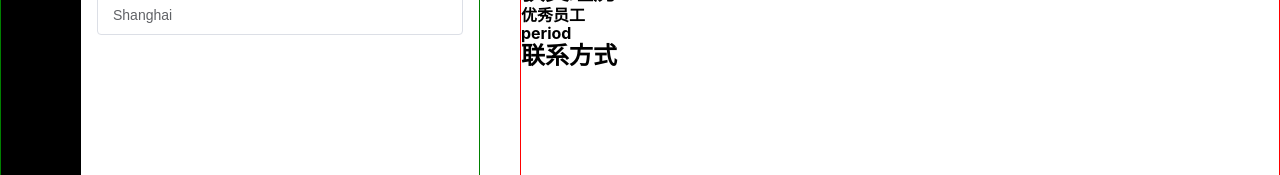
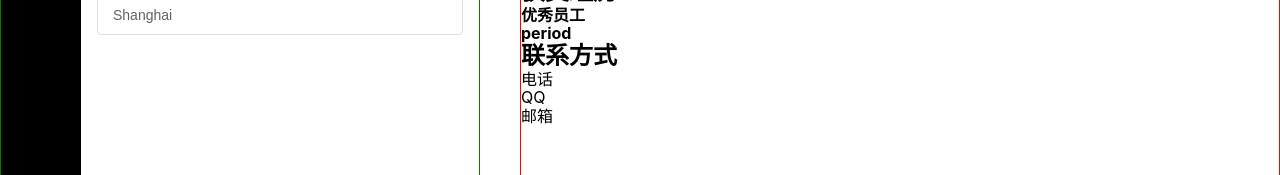
Before and after one commit to CheneyZhangCH/vue-resumer-1, a Vue app: page / in a window 1280 px wide. Shown: the part 594-769 px from the top of the page. Built offline with nearby package versions, Linux system fonts and the light colour scheme.

Commit message:
修复preview组件显示错误

```diff
--- a/src/components/Preview.vue
+++ b/src/components/Preview.vue
@@ -57,12 +57,15 @@
 
     <section v-if="resume.contacts">
       <h2>联系方式</h2>
-      <h4> {{resume.contacts.phone}}</h4>
+      <p>电话</p>
+      <p> {{resume.contacts.phone}}</p>
+      <p>QQ</p>
       <h4> {{resume.contacts.qq}}</h4>
+      <p>邮箱</p>
       <h4> {{resume.contacts.email}}</h4>
     </section>
 
-    </div>
+  </div>
 </template>
 
 <script>
```
